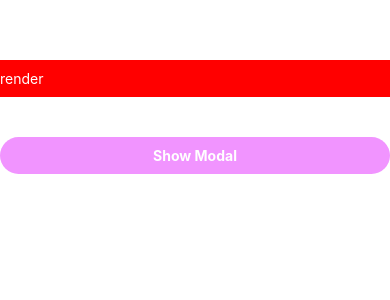
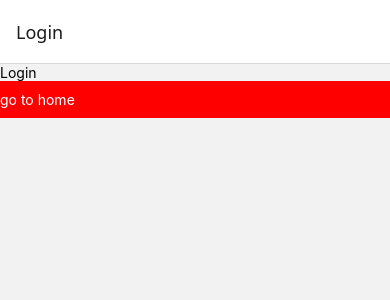
Before and after one commit to aqigif/trainocate-x-yamaha-expo, a React Native app: screen / in a window 390 px wide. Shown: the top 300 px of the page. Built offline with nearby package versions, Linux system fonts and the light colour scheme.

Commit message:
feat: app navigation

```diff
--- a/App.tsx
+++ b/App.tsx
@@ -1,35 +1,23 @@
-import { useState } from "react";
-import { ScrollView, StyleSheet } from "react-native";
-import AnimatedExample from "./src/components/AnimatedExample";
-import BasicComponent from "./src/components/BasicComponent";
-import Button from "./src/components/Button";
-import Touches from "./src/components/Touches";
-import ModalExample from "./src/components/ModalExample";
+import { createStaticNavigation } from '@react-navigation/native';
+import { createNativeStackNavigator } from '@react-navigation/native-stack';
+import * as React from 'react';
+import Home from './src/screens/Home';
+import Login from './src/screens/Login';
 
-const App = () => {
-  const [render, setIsRender] = useState(false);
-
-  return (
-    <ScrollView style={styles.container} showsVerticalScrollIndicator={false}>
-      <Button onPress={() => setIsRender(!render)} title="render" />
-      {render ? (
-        <>
-          <Touches text="coba coba" />
-          <BasicComponent />
-          <AnimatedExample />
-        </>
-      ) : (
-          <ModalExample />
-      )}
-    </ScrollView>
-  );
-}
-
-const styles = StyleSheet.create({
-  container: {
-    flex: 1,
-    paddingTop: 60,
+export const RootStack = createNativeStackNavigator({
+  screens: {
+    Login: Login,
+    Home: {
+      screen: Home,
+      options: {
+        title: 'Trainocate',
+      },
+    },
   },
 });
 
-export default App;
+const Navigation = createStaticNavigation(RootStack);
+
+export default function App() {
+  return <Navigation />;
+}
--- a/package.json
+++ b/package.json
@@ -10,11 +10,15 @@
   },
   "dependencies": {
     "@expo/metro-runtime": "~4.0.0",
+    "@react-navigation/native": "^7.0.14",
+    "@react-navigation/native-stack": "^7.2.0",
     "expo": "~52.0.19",
     "expo-status-bar": "~2.0.0",
     "react": "18.3.1",
     "react-dom": "18.3.1",
     "react-native": "0.76.5",
+    "react-native-safe-area-context": "4.12.0",
+    "react-native-screens": "~4.1.0",
     "react-native-web": "~0.19.13"
   },
   "devDependencies": {
--- /dev/null
+++ b/src/screens/Home.tsx
@@ -0,0 +1,35 @@
+import { useState } from "react";
+import { ScrollView, StyleSheet } from "react-native";
+import AnimatedExample from "../components/AnimatedExample";
+import BasicComponent from "../components/BasicComponent";
+import Button from "../components/Button";
+import Touches from "../components/Touches";
+import ModalExample from "../components/ModalExample";
+
+const Home = () => {
+  const [render, setIsRender] = useState(false);
+
+  return (
+    <ScrollView style={styles.container} showsVerticalScrollIndicator={false}>
+      <Button onPress={() => setIsRender(!render)} title="render" />
+      {render ? (
+        <>
+          <Touches text="coba coba" />
+          <BasicComponent />
+          <AnimatedExample />
+        </>
+      ) : (
+          <ModalExample />
+      )}
+    </ScrollView>
+  );
+}
+
+const styles = StyleSheet.create({
+  container: {
+    flex: 1,
+    paddingTop: 60,
+  },
+});
+
+export default Home;
--- /dev/null
+++ b/src/screens/Login.tsx
@@ -0,0 +1,14 @@
+import { StyleSheet, Text, View } from "react-native";
+import Button from "../components/Button";
+import { NavigationProp, useNavigation } from "@react-navigation/native";
+
+const Login = () => {
+  const navigation = useNavigation<NavigationProp<any>>();
+  return (
+    <View>
+      <Text>Login</Text>
+      <Button title="go to home" onPress={() => navigation.navigate("Home")} />
+    </View>
+  );
+};
+export default Login;
```
Also changed, not shown: src/components/Header.tsx (added), 1 other file (tests, documents, lock files or other folders).
